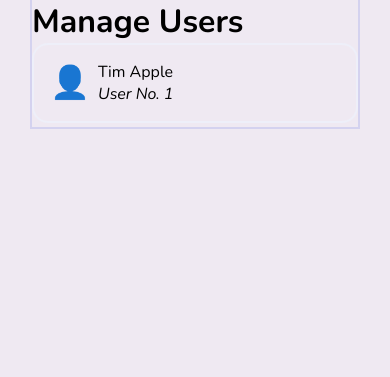
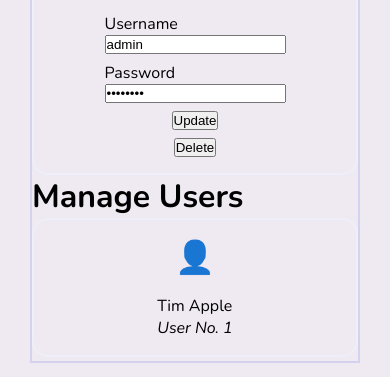
Before and after one commit to ga-vance/TravelGuide, a website: page client/public/admin-panel.html in a window 390 px wide. Shown: the part 795-1172 px from the top of the page. Before the commit the page ends 938 px from the top, so only its background shows below. Drawn offline with nearby package versions, Linux system fonts and the light colour scheme; no server answers; sample sign-in values are in the browser's storage.

Commit message:
Make page more mobile responsive

```diff
--- a/client/public/css/admin-panel.css
+++ b/client/public/css/admin-panel.css
@@ -13,12 +13,6 @@
   place-items: center;
   gap: 1rem;
   margin: 1rem 2rem;
-}
-
-@media screen and (max-width: 800px){
-  #main{
-    grid-template-columns: 1fr;
-  }
 }
 
 .admin-pane{
@@ -58,6 +52,7 @@
   justify-content: center;
   border: solid 2px var(--text-box);
   border-radius: 1rem;
+  place-items: center;
 }
 
 .admin-account{
@@ -65,3 +60,18 @@
   gap: 0.5rem;
   align-items: center;
 }
+
+@media screen and (max-width: 800px){
+  #main{
+    grid-template-columns: 1fr;
+  }
+
+  .user,
+  .admin{
+    grid-template-columns: 1fr;
+  }
+
+  .admin-account{
+    flex-direction: column;
+  }
+}
```
